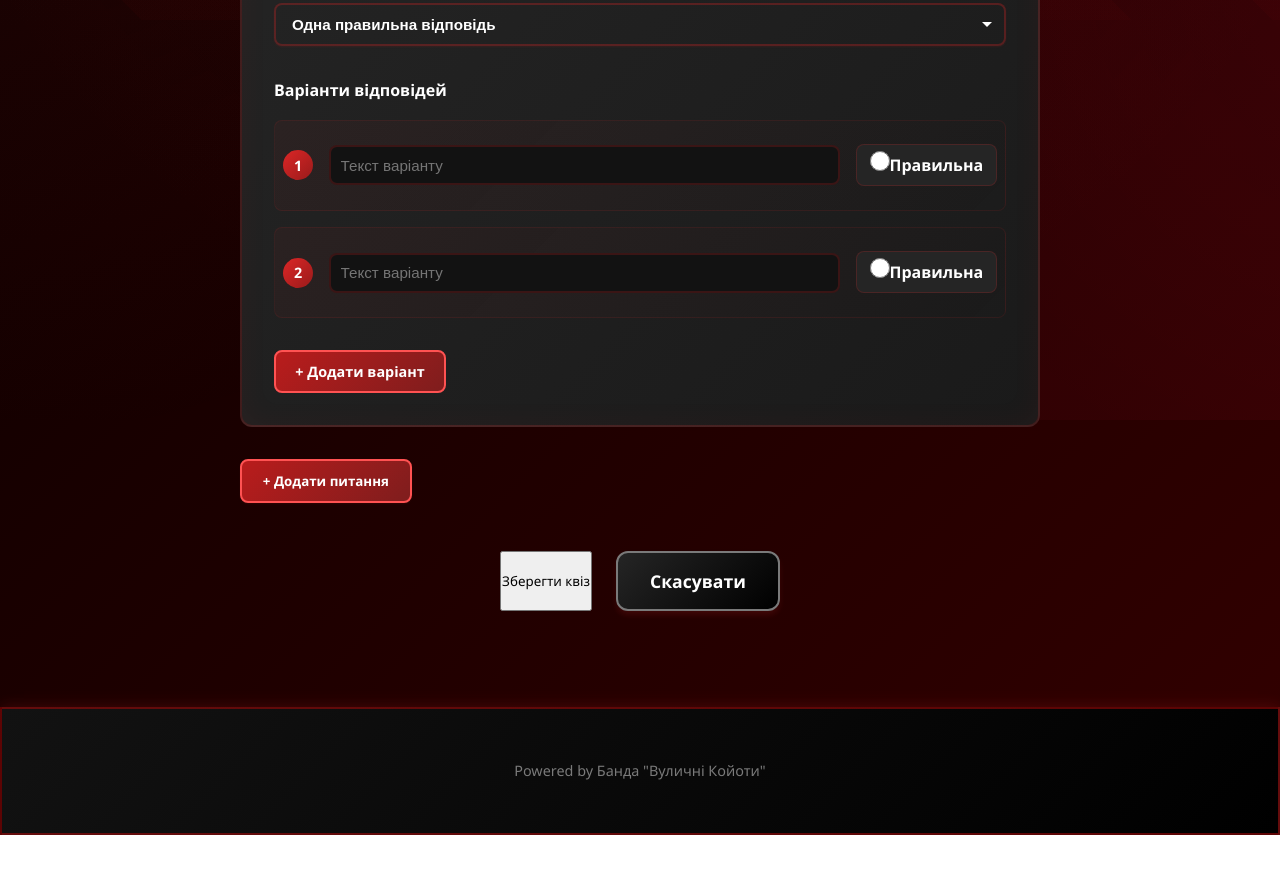
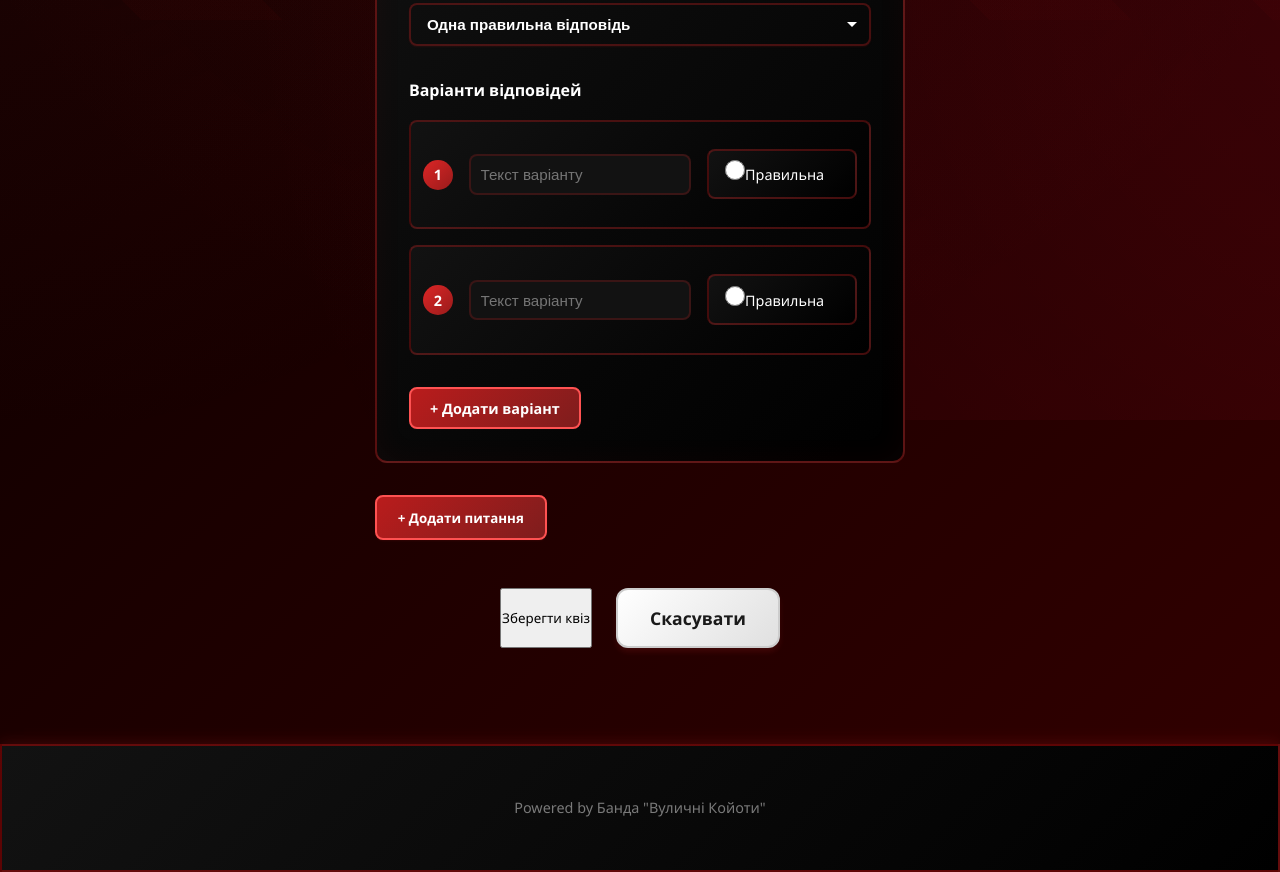
Before and after one commit to AlegZabivnoy/sait, a React app: page /create in a window 1280 px wide. Shown: the part 780-1652 px from the top of the page. Before the commit the page ends 1615 px from the top, so only its background shows below. Built offline with nearby package versions, Linux system fonts and the light colour scheme.

Commit message:
Update create page styles

```diff
--- a/src/components/Header.jsx
+++ b/src/components/Header.jsx
@@ -9,6 +9,9 @@ function Header() {
             <div className="header-content">
                 <h1 className="site-title">Our first quiz site</h1>
                 <nav className="header-nav">
+                    <button onClick={() => navigate('/')} className="nav-btn">
+                        Головна сторінка
+                    </button>
                     <button onClick={() => navigate('/results')} className="nav-btn">
                         Результати
                     </button>
--- a/src/components/QuizzesSection.jsx
+++ b/src/components/QuizzesSection.jsx
@@ -11,7 +11,7 @@ function QuizzesSection() {
         return (
             <section className="quizzes-section">
                 <h2 className="section-title">Доступні квізи</h2>
-                <div className="empty-state">
+                <div className="empty-state-inline">
                     <p>Поки немає доступних квізів.</p>
                     <button
                         onClick={() => navigate('/create')}
--- a/src/css/base.css
+++ b/src/css/base.css
@@ -6,6 +6,11 @@ body {
     line-height: 1.6;
     position: relative;
     overflow-x: hidden;
+}
+.app {
+    min-height: 100vh;
+    display: flex;
+    flex-direction: column;
 }
 button {
     cursor: pointer;
--- a/src/css/create.css
+++ b/src/css/create.css
@@ -4,7 +4,7 @@
     padding: var(--spacing-xl);
     box-shadow: var(--shadow-xl), inset 0 0 60px rgba(220, 38, 38, 0.08);
     animation: fadeInUp 0.6s ease-out;
-    border: 2px solid rgba(220, 38, 38, 0.3);
+    border: 2px solid var(--primary-color);
 }
 .quiz-form {
     max-width: 800px;
@@ -87,16 +87,16 @@
     gap: var(--spacing-lg);
 }
 .question-card {
-    background: linear-gradient(135deg, var(--bg-hover) 0%, var(--bg-tertiary) 100%);
-    border: 2px solid rgba(220, 38, 38, 0.2);
+    background: linear-gradient(135deg, var(--bg-secondary) 0%, var(--bg-dark) 100%);
+    border: 2px solid rgba(220, 38, 38, 0.4);
     border-radius: var(--border-radius);
     padding: var(--spacing-lg);
     animation: fadeInScale 0.3s ease-out;
-    box-shadow: inset 0 0 30px rgba(220, 38, 38, 0.05);
+    box-shadow: 0 4px 8px rgba(0, 0, 0, 0.3), inset 0 0 30px rgba(220, 38, 38, 0.08);
 }
 .question-block {
-    background: linear-gradient(135deg, var(--bg-hover) 0%, var(--bg-tertiary) 100%);
-    border: 2px solid rgba(220, 38, 38, 0.2);
+    background: linear-gradient(135deg, var(--bg-secondary) 0%, var(--bg-dark) 100%);
+    border: 2px solid rgba(220, 38, 38, 0.4);
     border-radius: var(--border-radius);
     padding: var(--spacing-lg);
     margin-bottom: var(--spacing-lg);
@@ -119,15 +119,16 @@
     margin-bottom: var(--spacing-sm);
     width: 100%;
 }
+/* Updated styles - v2 */
 .option-item {
     display: flex;
     gap: var(--spacing-sm);
     align-items: center;
     margin-bottom: var(--spacing-sm);
-    background: linear-gradient(135deg, rgba(220, 38, 38, 0.05) 0%, transparent 100%);
-    padding: 8px;
+    background: linear-gradient(135deg, var(--bg-secondary) 0%, var(--bg-dark) 100%);
+    padding: 12px;
     border-radius: var(--border-radius-small);
-    border: 1px solid rgba(220, 38, 38, 0.1);
+    border: 2px solid rgba(220, 38, 38, 0.3);
     width: 100%;
     max-width: 100%;
 }
@@ -160,25 +161,27 @@
     display: flex;
     align-items: center;
     margin-top: 15px;
-    gap: 0.4rem;
+    gap: 0.6rem;
     cursor: pointer;
-    padding: 0.4rem 0.8rem;
+    padding: 0.6rem 1rem;
     border-radius: var(--border-radius-small);
-    background: var(--bg-hover);
-    border: 1px solid rgba(220, 38, 38, 0.2);
+    background: linear-gradient(135deg, var(--bg-secondary) 0%, var(--bg-dark) 100%);
+    border: 2px solid rgba(220, 38, 38, 0.3);
     transition: all var(--transition-fast);
     white-space: nowrap;
     flex-shrink: 0;
-    min-width: 130px;
+    min-width: 150px;
     user-select: none;
 }
 .checkbox-label:hover {
-    background: rgba(220, 38, 38, 0.15);
+    background: linear-gradient(135deg, var(--bg-tertiary) 0%, var(--bg-secondary) 100%);
     border-color: var(--primary-color);
+    box-shadow: 0 0 10px rgba(220, 38, 38, 0.3);
 }
-.checkbox-label input[type="checkbox"] {
-    width: 18px;
-    height: 18px;
+.checkbox-label input[type="checkbox"],
+.checkbox-label input[type="radio"] {
+    width: 20px;
+    height: 20px;
     cursor: pointer;
     accent-color: var(--primary-color);
 }
@@ -384,7 +387,7 @@
 }
 .save-quiz-btn {
     padding: 1rem 2rem;
-    background: linear-gradient(135deg, var(--primary-color), var(--primary-dark));
+    background: linear-gradient(135deg, var(--secondary-color), var(--secondary-dark));
     color: var(--text-white);
     border: 2px solid var(--red-bright);
     border-radius: var(--border-radius);
@@ -395,16 +398,16 @@
     box-shadow: var(--shadow-md);
 }
 .save-quiz-btn:hover {
-    background: linear-gradient(135deg, var(--red-glow), var(--primary-color));
+    background: linear-gradient(135deg, var(--red-dark), var(--secondary-dark));
     transform: translateY(-2px);
     box-shadow: var(--shadow-red-glow);
     border-color: var(--red-glow);
 }
 .cancel-btn {
     padding: 1rem 2rem;
-    background: linear-gradient(135deg, var(--bg-hover), var(--bg-dark));
-    color: var(--text-white);
-    border: 2px solid var(--text-light);
+    background: linear-gradient(135deg, #ffffff, #e0e0e0);
+    color: #1a1a1a;
+    border: 2px solid #cccccc;
     border-radius: var(--border-radius);
     font-size: 1.1rem;
     font-weight: 600;
@@ -413,8 +416,8 @@
     box-shadow: var(--shadow-md);
 }
 .cancel-btn:hover {
-    background: linear-gradient(135deg, var(--text-secondary), var(--bg-dark));
+    background: linear-gradient(135deg, #f5f5f5, #d0d0d0);
     transform: translateY(-2px);
     box-shadow: var(--shadow-lg);
-    border-color: var(--text-secondary);
+    border-color: #999999;
 }
--- a/src/css/footer.css
+++ b/src/css/footer.css
@@ -1,9 +1,11 @@
 .footer {
     background: linear-gradient(135deg, var(--bg-secondary) 0%, var(--bg-dark) 100%);
-    border: 2px solid rgba(184, 8, 8, 0.5);
-    margin-top: var(--spacing-xl);
+    border-top: 2px solid #000;
+    margin-top: auto;
     padding: var(--spacing-lg) 0;
     box-shadow: 0 0 15px rgba(220, 38, 38, 0.2);
+    position: relative;
+    width: 100%;
 }
 .footer-content {
     max-width: 1200px;
--- a/src/css/home.css
+++ b/src/css/home.css
@@ -8,6 +8,9 @@
 .main-container {
     padding-top: var(--spacing-xl);
     padding-bottom: var(--spacing-xl);
+    flex: 1;
+    display: flex;
+    flex-direction: column;
 }
 .welcome-section {
     background: linear-gradient(135deg, var(--bg-card) 0%, var(--bg-tertiary) 100%);
@@ -117,9 +120,21 @@
     text-align: center;
     text-shadow: 0 0 20px rgba(220, 38, 38, 0.6);
 }
+.section-header {
+    display: flex;
+    justify-content: space-between;
+    align-items: center;
+    margin-bottom: var(--spacing-xl);
+    padding: var(--spacing-lg);
+    background: linear-gradient(135deg, var(--bg-card) 0%, var(--bg-tertiary) 100%);
+    border-radius: var(--border-radius-large);
+    border: 2px solid var(--primary-color);
+    box-shadow: var(--shadow-xl), inset 0 0 60px rgba(220, 38, 38, 0.1);
+    animation: fadeInUp 0.6s ease-out;
+}
 .section-title-dark {
     font-size: 2rem;
-    margin-bottom: var(--spacing-lg);
+    margin-bottom: 0;
     color: var(--text-white);
     text-shadow: 0 0 20px rgba(220, 38, 38, 0.6);
 }
@@ -129,10 +144,29 @@
     gap: var(--spacing-lg);
     margin-top: var(--spacing-lg);
 }
+.empty-state-inline {
+    text-align: center;
+    padding: var(--spacing-xl);
+    color: var(--text-secondary);
+}
+.empty-state-inline p {
+    font-size: 1.2rem;
+    margin-bottom: var(--spacing-lg);
+}
 .empty-state {
     text-align: center;
     padding: var(--spacing-xl);
     color: var(--text-secondary);
+    flex: 1;
+    display: flex;
+    flex-direction: column;
+    align-items: center;
+    justify-content: center;
+    background: linear-gradient(135deg, var(--bg-card) 0%, var(--bg-tertiary) 100%);
+    border-radius: var(--border-radius-large);
+    border: 2px solid var(--primary-color);
+    box-shadow: var(--shadow-xl), inset 0 0 60px rgba(220, 38, 38, 0.1);
+    min-height: 400px;
 }
 .empty-state p {
     font-size: 1.2rem;
--- a/src/css/manage.css
+++ b/src/css/manage.css
@@ -4,9 +4,13 @@
     align-items: center;
     margin-bottom: var(--spacing-xl);
     padding: var(--spacing-lg);
-    background: linear-gradient(135deg, rgba(220, 38, 38, 0.1) 0%, rgba(153, 27, 27, 0.1) 100%);
+    background: linear-gradient(135deg, var(--bg-card) 0%, var(--bg-tertiary) 100%);
     border-radius: var(--border-radius-large);
-    border: 2px solid rgba(220, 38, 38, 0.3);
+    border: 2px solid var(--primary-color);
+    box-shadow: var(--shadow-xl), inset 0 0 60px rgba(220, 38, 38, 0.1);
+    animation: fadeInUp 0.6s ease-out;
+    position: relative;
+    overflow: hidden;
 }
 
 .manage-header h1 {
@@ -39,10 +43,17 @@
 .empty-state {
     text-align: center;
     padding: var(--spacing-xxl);
-    background: linear-gradient(135deg, rgba(220, 38, 38, 0.05) 0%, rgba(153, 27, 27, 0.05) 100%);
+    background: linear-gradient(135deg, var(--bg-card) 0%, var(--bg-tertiary) 100%);
     border-radius: var(--border-radius-large);
-    border: 2px dashed rgba(220, 38, 38, 0.3);
+    border: 2px solid var(--primary-color);
+    box-shadow: var(--shadow-xl), inset 0 0 60px rgba(220, 38, 38, 0.1);
     animation: fadeInScale 0.6s ease-out;
+    flex: 1;
+    display: flex;
+    flex-direction: column;
+    align-items: center;
+    justify-content: center;
+    min-height: 400px;
 }
 
 .empty-state p {
--- a/src/pages/CreateQuiz.jsx
+++ b/src/pages/CreateQuiz.jsx
@@ -255,7 +255,7 @@ function QuestionBlock({
                                     checked={option.isCorrect}
                                     onChange={(e) => onUpdateOption(index, 'isCorrect', e.target.checked)}
                                 />
-                                Правильна
+                                <span>Правильна</span>
                             </label>
                             {question.options.length > 2 && (
                                 <button
--- a/src/pages/Results.jsx
+++ b/src/pages/Results.jsx
@@ -1,6 +1,8 @@
 import React from 'react';
 import { useNavigate } from 'react-router-dom';
 import { useQuiz } from '../context/QuizContext';
+import '../css/home.css';
+import '../css/results.css';
 
 function Results() {
     const navigate = useNavigate();
```
Also changed, not shown: 1 other file (tests, documents, lock files or other folders).
